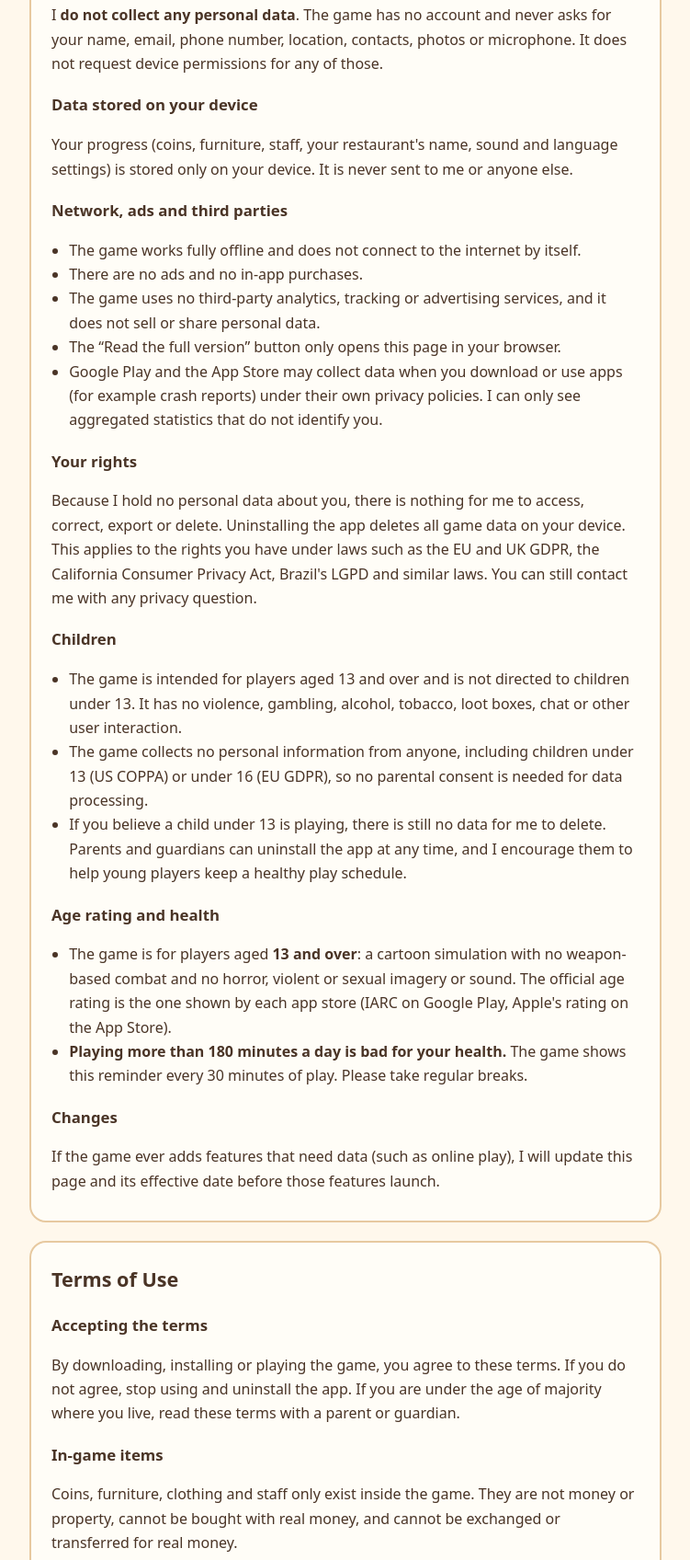
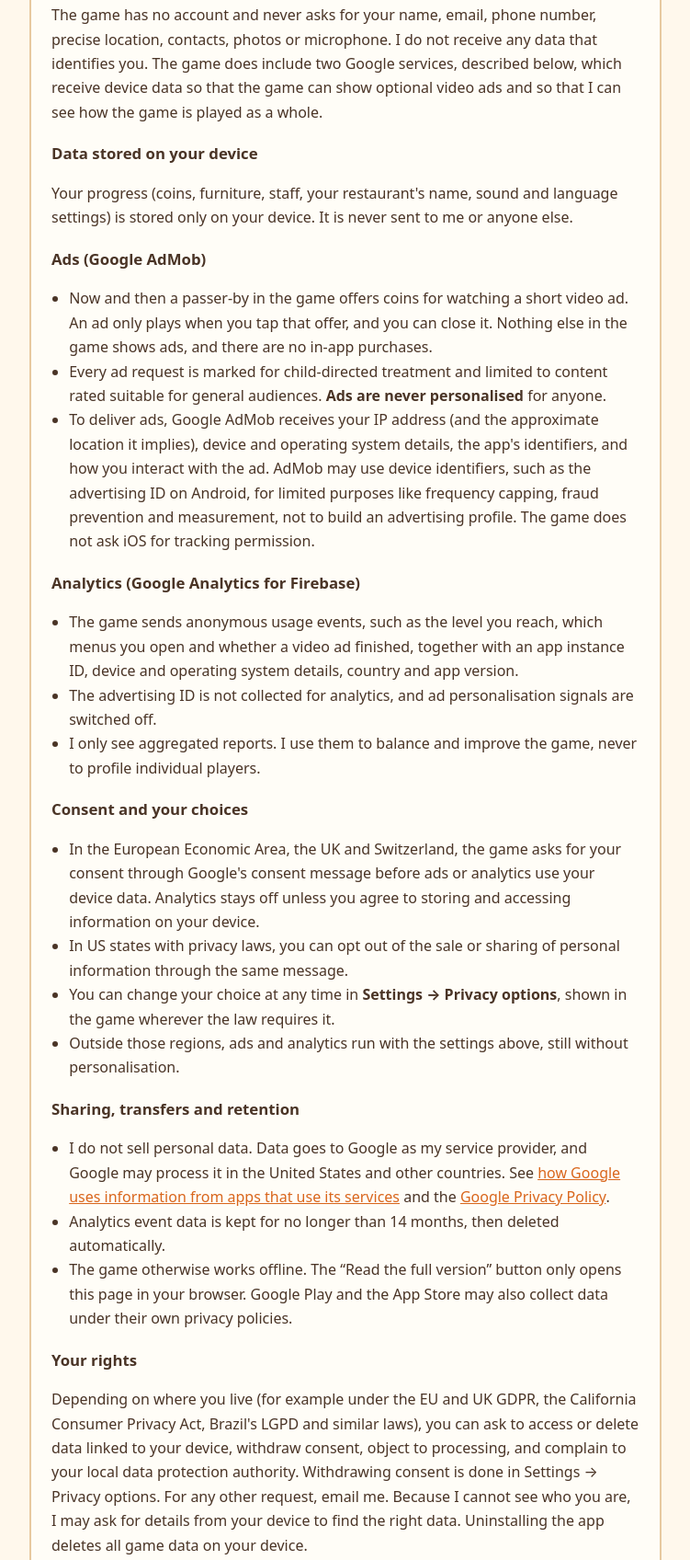
Before and after one commit to congphuong1703/journeyelite-legal, a plain HTML site: page index.html in a window 1280 px wide. Shown: the part 400-2096 px from the top of the page at 92% size, without its empty margins (264-1015 px from the left). Drawn offline with Linux system fonts and the light colour scheme.

Commit message:
Describe rewarded ads and Firebase Analytics in the privacy policy

```diff
--- a/index.html
+++ b/index.html
@@ -55,7 +55,7 @@
 <main>
   <header>
     <h1>Journey Elite</h1>
-    <p class="meta">Privacy Policy & Terms of Use · Effective November 9, 2026</p>
+    <p class="meta">Privacy Policy & Terms of Use · Effective November 17, 2026</p>
     <nav>
       <a href="#privacy">Privacy</a>
       <a href="#terms">Terms of use</a>
@@ -69,28 +69,48 @@
     <p><strong>Journey Elite</strong> (app ID <code>com.qrbase.journeyelite</code>) is an independent game made and published by <strong>Công Phương</strong>, an individual developer based in Vietnam. In this page, “I” means the developer and “you” means the player.</p>
 
     <h3>Data I collect</h3>
-    <p>I <strong>do not collect any personal data</strong>. The game has no account and never asks for your name, email, phone number, location, contacts, photos or microphone. It does not request device permissions for any of those.</p>
+    <p>The game has no account and never asks for your name, email, phone number, precise location, contacts, photos or microphone. I do not receive any data that identifies you. The game does include two Google services, described below, which receive device data so that the game can show optional video ads and so that I can see how the game is played as a whole.</p>
 
     <h3>Data stored on your device</h3>
     <p>Your progress (coins, furniture, staff, your restaurant's name, sound and language settings) is stored only on your device. It is never sent to me or anyone else.</p>
 
-    <h3>Network, ads and third parties</h3>
+    <h3>Ads (Google AdMob)</h3>
     <ul>
-      <li>The game works fully offline and does not connect to the internet by itself.</li>
-      <li>There are no ads and no in-app purchases.</li>
-      <li>The game uses no third-party analytics, tracking or advertising services, and it does not sell or share personal data.</li>
-      <li>The “Read the full version” button only opens this page in your browser.</li>
-      <li>Google Play and the App Store may collect data when you download or use apps (for example crash reports) under their own privacy policies. I can only see aggregated statistics that do not identify you.</li>
+      <li>Now and then a passer-by in the game offers coins for watching a short video ad. An ad only plays when you tap that offer, and you can close it. Nothing else in the game shows ads, and there are no in-app purchases.</li>
+      <li>Every ad request is marked for child-directed treatment and limited to content rated suitable for general audiences. <strong>Ads are never personalised</strong> for anyone.</li>
+      <li>To deliver ads, Google AdMob receives your IP address (and the approximate location it implies), device and operating system details, the app's identifiers, and how you interact with the ad. AdMob may use device identifiers, such as the advertising ID on Android, for limited purposes like frequency capping, fraud prevention and measurement, not to build an advertising profile. The game does not ask iOS for tracking permission.</li>
+    </ul>
+
+    <h3>Analytics (Google Analytics for Firebase)</h3>
+    <ul>
+      <li>The game sends anonymous usage events, such as the level you reach, which menus you open and whether a video ad finished, together with an app instance ID, device and operating system details, country and app version.</li>
+      <li>The advertising ID is not collected for analytics, and ad personalisation signals are switched off.</li>
+      <li>I only see aggregated reports. I use them to balance and improve the game, never to profile individual players.</li>
+    </ul>
+
+    <h3>Consent and your choices</h3>
+    <ul>
+      <li>In the European Economic Area, the UK and Switzerland, the game asks for your consent through Google's consent message before ads or analytics use your device data. Analytics stays off unless you agree to storing and accessing information on your device.</li>
+      <li>In US states with privacy laws, you can opt out of the sale or sharing of personal information through the same message.</li>
+      <li>You can change your choice at any time in <strong>Settings → Privacy options</strong>, shown in the game wherever the law requires it.</li>
+      <li>Outside those regions, ads and analytics run with the settings above, still without personalisation.</li>
+    </ul>
+
+    <h3>Sharing, transfers and retention</h3>
+    <ul>
+      <li>I do not sell personal data. Data goes to Google as my service provider, and Google may process it in the United States and other countries. See <a href="https://policies.google.com/technologies/partner-sites">how Google uses information from apps that use its services</a> and the <a href="https://policies.google.com/privacy">Google Privacy Policy</a>.</li>
+      <li>Analytics event data is kept for no longer than 14 months, then deleted automatically.</li>
+      <li>The game otherwise works offline. The “Read the full version” button only opens this page in your browser. Google Play and the App Store may also collect data under their own privacy policies.</li>
     </ul>
 
     <h3>Your rights</h3>
-    <p>Because I hold no personal data about you, there is nothing for me to access, correct, export or delete. Uninstalling the app deletes all game data on your device. This applies to the rights you have under laws such as the EU and UK GDPR, the California Consumer Privacy Act, Brazil's LGPD and similar laws. You can still contact me with any privacy question.</p>
+    <p>Depending on where you live (for example under the EU and UK GDPR, the California Consumer Privacy Act, Brazil's LGPD and similar laws), you can ask to access or delete data linked to your device, withdraw consent, object to processing, and complain to your local data protection authority. Withdrawing consent is done in Settings → Privacy options. For any other request, email me. Because I cannot see who you are, I may ask for details from your device to find the right data. Uninstalling the app deletes all game data on your device.</p>
 
     <h3>Children</h3>
     <ul>
       <li>The game is intended for players aged 13 and over and is not directed to children under 13. It has no violence, gambling, alcohol, tobacco, loot boxes, chat or other user interaction.</li>
-      <li>The game collects no personal information from anyone, including children under 13 (US COPPA) or under 16 (EU GDPR), so no parental consent is needed for data processing.</li>
-      <li>If you believe a child under 13 is playing, there is still no data for me to delete. Parents and guardians can uninstall the app at any time, and I encourage them to help young players keep a healthy play schedule.</li>
+      <li>Because younger players may still find it, <strong>every player is treated as a child</strong> for ads and data: ads are child-directed and never personalised, ad content is limited to general audiences, analytics never uses the advertising ID, and no profile is built about anyone.</li>
+      <li>Parents and guardians can contact me to ask for data linked to a child's device to be deleted, or uninstall the app at any time. I encourage them to help young players keep a healthy play schedule.</li>
     </ul>
 
     <h3>Age rating and health</h3>
@@ -100,7 +120,7 @@
     </ul>
 
     <h3>Changes</h3>
-    <p>If the game ever adds features that need data (such as online play), I will update this page and its effective date before those features launch.</p>
+    <p>If the game adds features that use data in new ways, I will update this page and its effective date before those features launch.</p>
   </section>
 
   <section id="terms">
@@ -159,7 +179,11 @@
     <h3>Quyền riêng tư</h3>
     <ul>
       <li><strong>Journey Elite</strong> là trò chơi độc lập do cá nhân <strong>Công Phương</strong> phát triển và phát hành.</li>
-      <li>Trò chơi <strong>không thu thập dữ liệu cá nhân</strong>, không có tài khoản, quảng cáo, mua hàng trong ứng dụng, phân tích hay theo dõi. Tiến trình chơi chỉ lưu trên thiết bị và bị xoá khi gỡ ứng dụng.</li>
+      <li>Trò chơi không có tài khoản và không mua hàng trong ứng dụng. Tiến trình chơi chỉ lưu trên thiết bị và bị xoá khi gỡ ứng dụng.</li>
+      <li><strong>Quảng cáo:</strong> thỉnh thoảng có người qua đường tặng xu nếu bạn xem video quảng cáo của Google AdMob. Quảng cáo chỉ phát khi bạn bấm, có thể đóng, <strong>không bao giờ được cá nhân hoá</strong> và chỉ có nội dung phù hợp mọi lứa tuổi.</li>
+      <li><strong>Thống kê:</strong> Google Analytics for Firebase nhận các sự kiện chơi ẩn danh (cấp độ, màn hình đã mở, quảng cáo đã xem) cùng thông tin thiết bị, không dùng mã quảng cáo. Dữ liệu được lưu tối đa 14 tháng.</li>
+      <li>Ở EU, Anh và Thuỵ Sĩ, trò chơi hỏi bạn đồng ý trước. Bạn có thể đổi lựa chọn trong <strong>Cài đặt → Tuỳ chọn quyền riêng tư</strong>. Mọi người chơi đều được bảo vệ như trẻ em: không cá nhân hoá, không lập hồ sơ.</li>
+      <li>Muốn truy cập hoặc xoá dữ liệu, hãy gửi email cho nhà phát triển.</li>
       <li>Trò chơi dành cho người chơi <strong>từ 13 tuổi trở lên</strong>, không hướng tới trẻ em dưới 13 tuổi. Đây là game mô phỏng hoạt hình, không đối kháng bằng vũ khí, không có hình ảnh, âm thanh kinh dị, bạo lực hay khiêu dâm, không cờ bạc, hộp quà may rủi hay trò chuyện giữa người chơi. Mức phân loại độ tuổi chính thức do từng cửa hàng ứng dụng cấp.</li>
       <li><strong>Chơi quá 180 phút một ngày sẽ ảnh hưởng xấu đến sức khoẻ.</strong> Cứ 30 phút chơi, trò chơi hiện lời nhắc này.</li>
     </ul>
```
